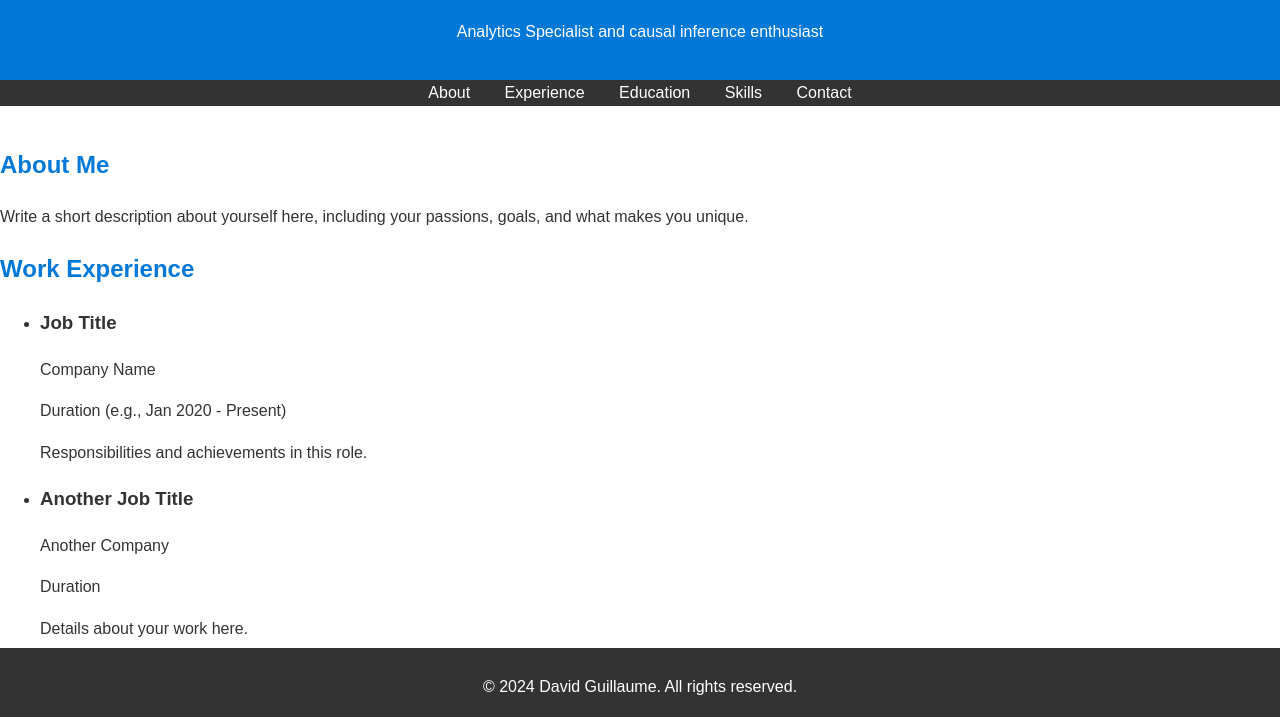
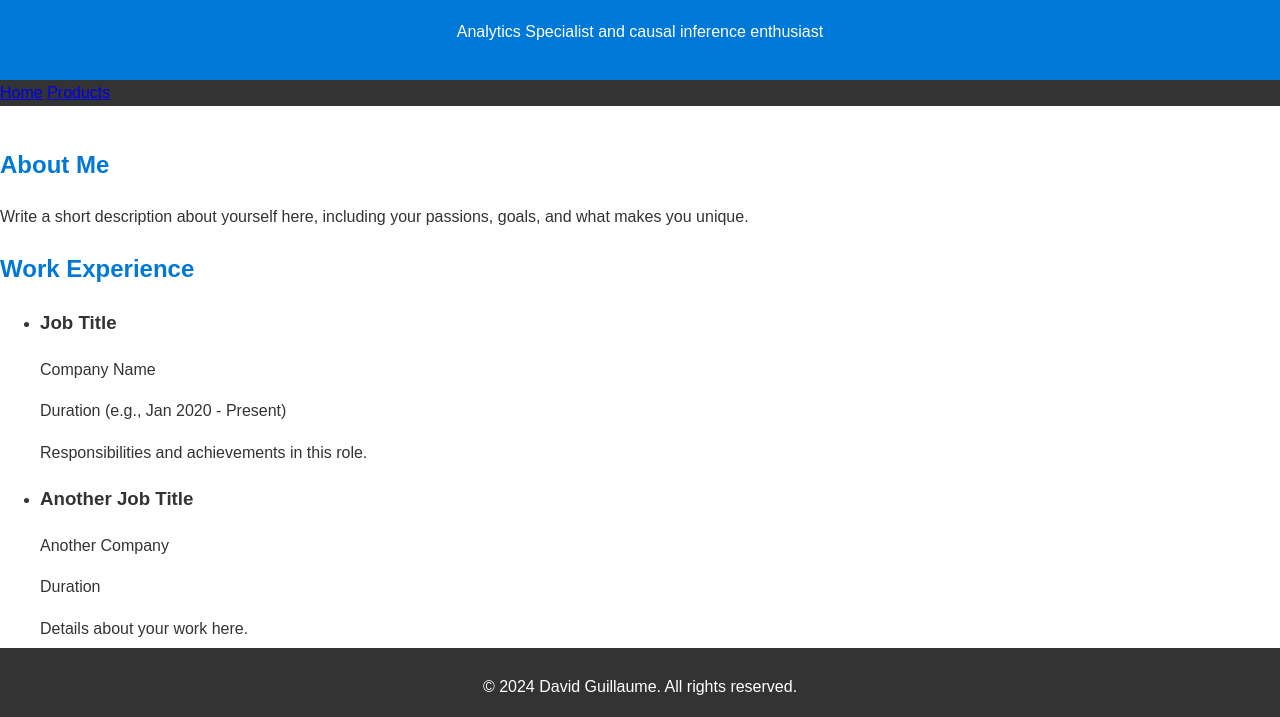
Before and after one commit to DavidGuillaum/my_CV, a plain HTML site: page index.html in a window 1280 px wide. Shown: the part 74-791 px from the top of the page. Drawn offline with Linux system fonts and the light colour scheme.

Commit message:
forgot save index.html

```diff
--- a/index.html
+++ b/index.html
@@ -18,14 +18,10 @@
     </header>
 
     <nav>
-        <ul>
-            <li><a href="#about">About</a></li>
-            <li><a href="#experience">Experience</a></li>
-            <li><a href="#education">Education</a></li>
-            <li><a href="#skills">Skills</a></li>
-            <li><a href="#contact">Contact</a></li>
-        </ul>
+        <a href="index.html">Home</a>
+        <a href="products.html">Products</a>
     </nav>
+
 
     <main>
         <section id="about">
```
